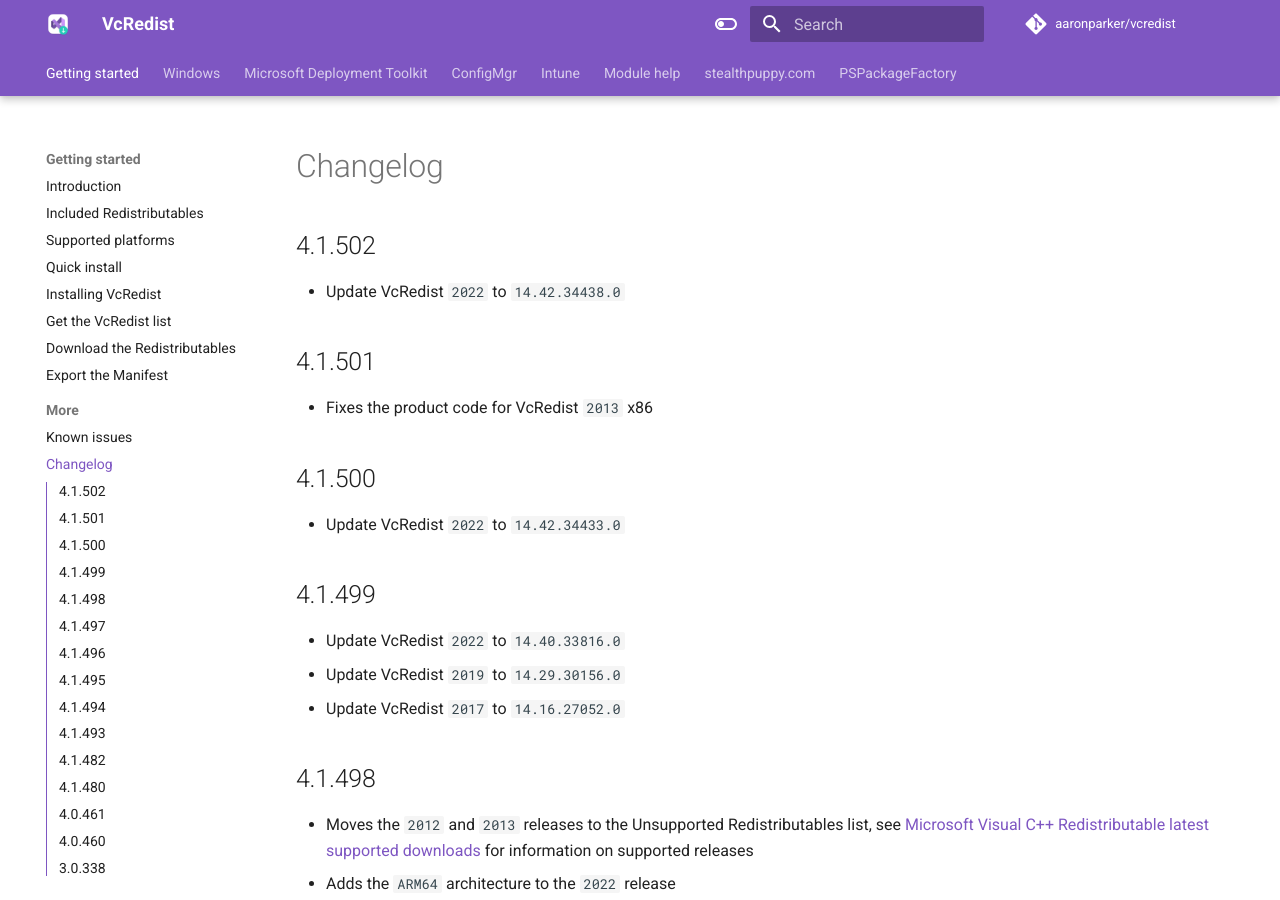
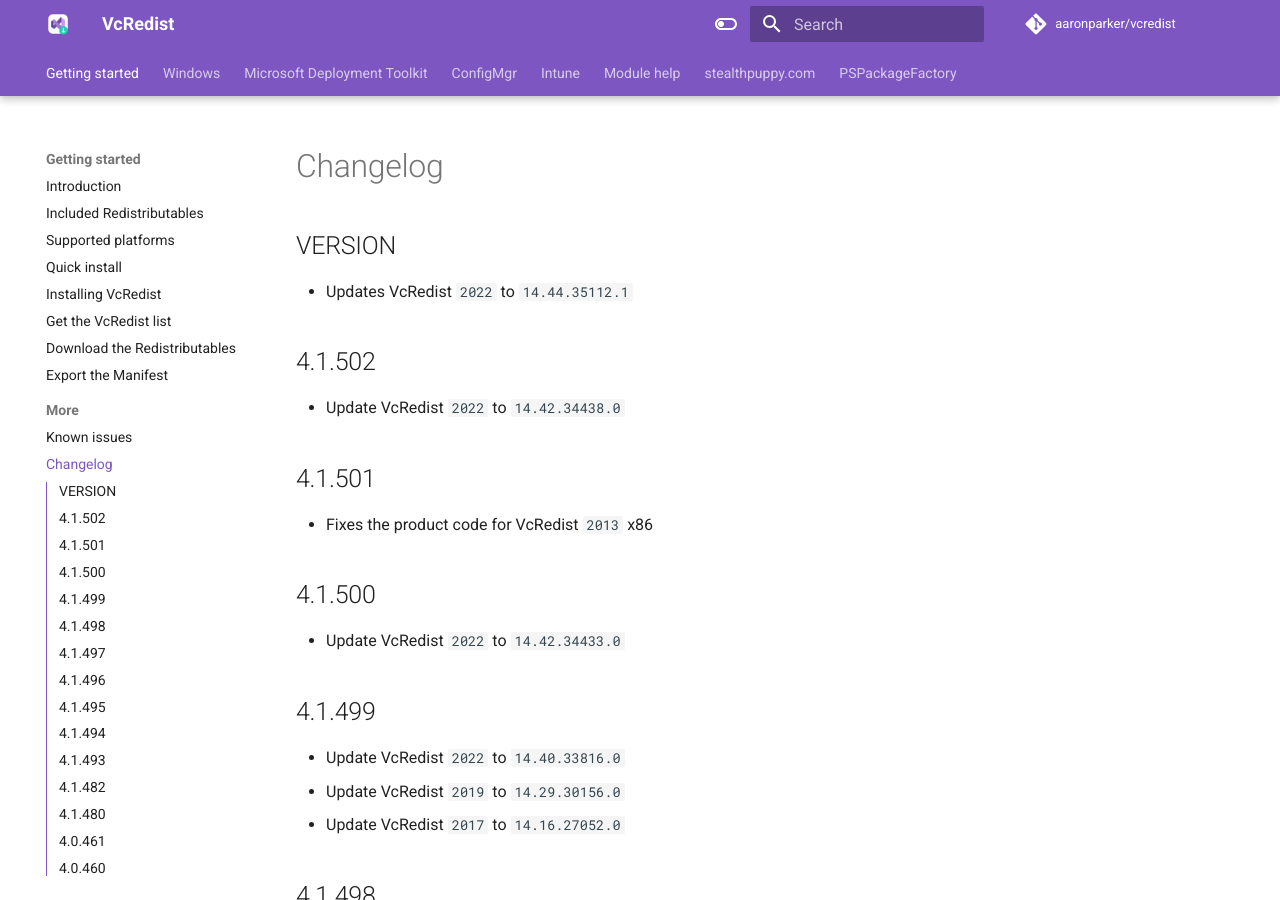
Before and after one commit to aaronparker/vcredist, an MkDocs documentation site: the page built from docs/changelog.md, in a window 1280 px wide and 900 px high. Built offline with MkDocs 1.6.1 and Material for MkDocs 9.7.7, drawn with Linux system fonts in a browser that asks for light colours; comment, search, counter and statistics services are not loaded.

Commit message:
Update changelog.md

```diff
--- a/docs/changelog.md
+++ b/docs/changelog.md
@@ -1,4 +1,8 @@
 # Changelog
+
+## VERSION
+
+* Updates VcRedist `2022` to `14.44.35112.1`
 
 ## 4.1.502
 
```
